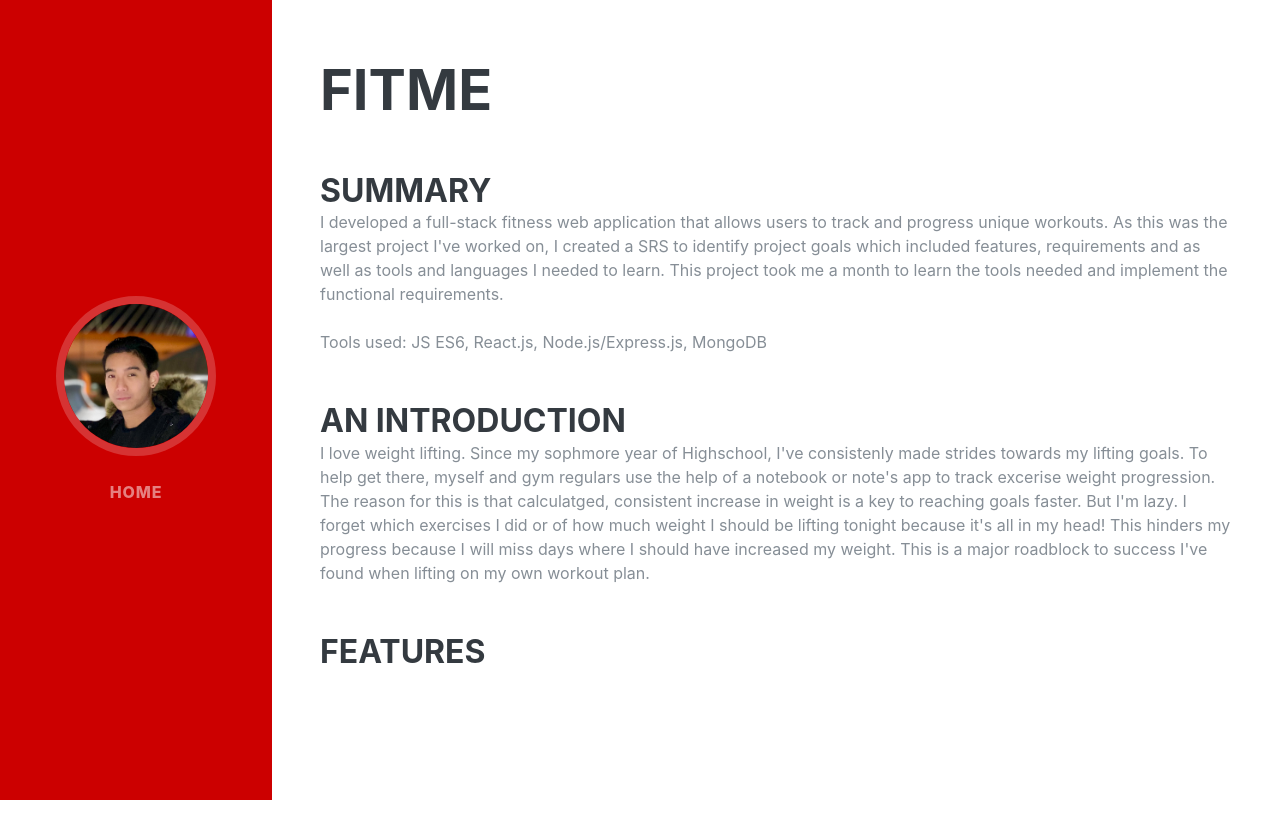
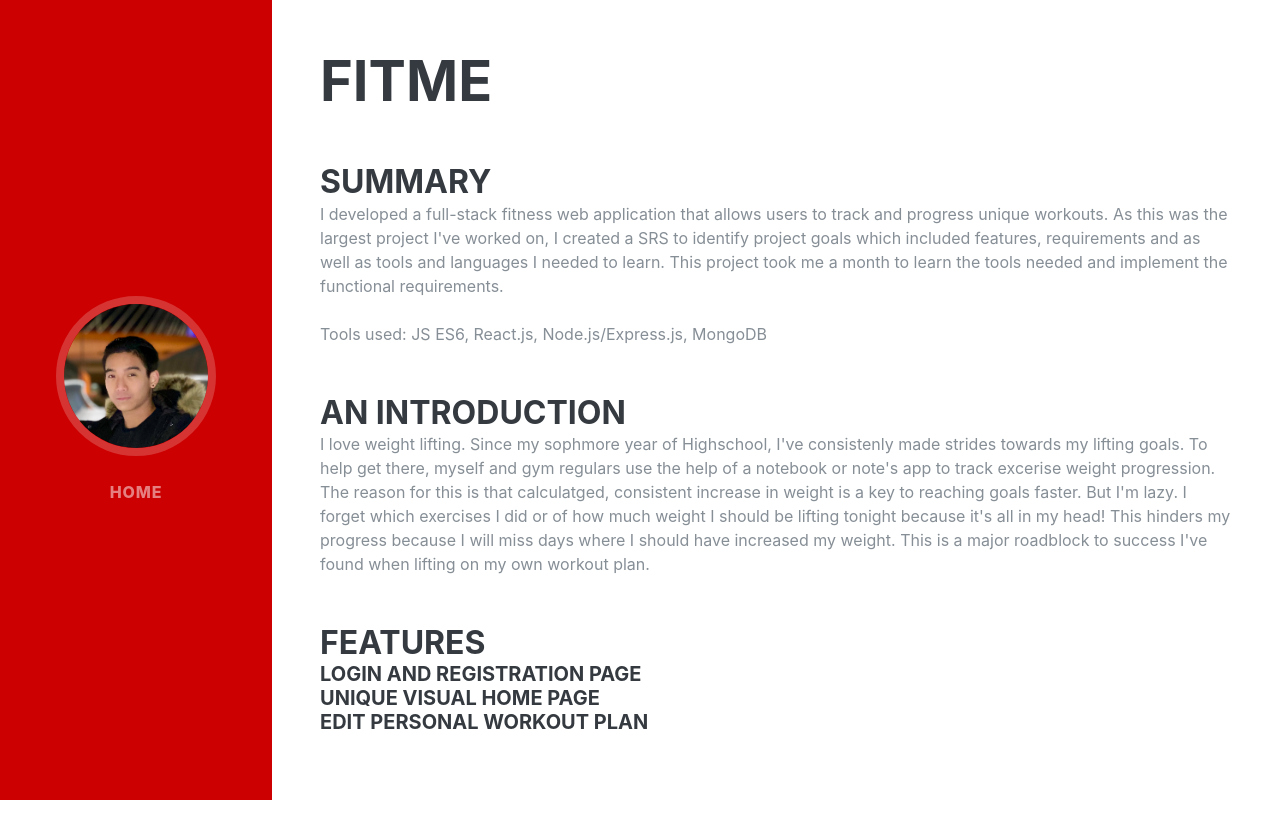
Before and after one commit to DangItJason/dangitjason.github.io, a website: page fitme.html in a window 1280 px wide. Before the commit the page ends 800 px from the top, so only its background shows below. Drawn offline with Linux system fonts and the light colour scheme; a web font is replaced by a local one.

```diff
--- a/fitme.html
+++ b/fitme.html
@@ -72,6 +72,9 @@
                   <br>
                   <br>
                   <h3 class="mb-0">Features</h3>
+                  <h5 class="mb-0">Login and Registration Page</h5>
+                  <h5 class="mb-0">Unique Visual Home Page</h5>
+                  <h5 class="mb-0">Edit Personal Workout Plan</h5>
 
 
 
```
Also changed, not shown: index.html (+2 -2 lines).
